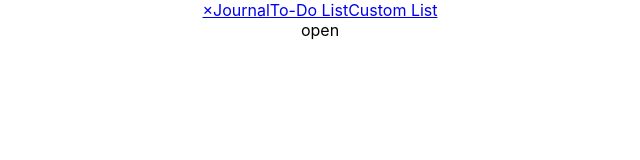
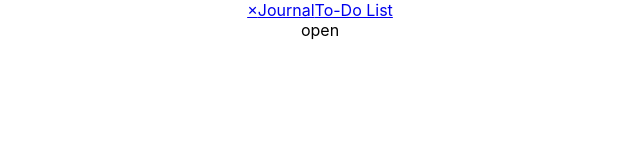
Before and after one commit to Hunt092/Organizo, a React (Create React App) app in the folder client/: page / in a window 1280 px wide. Shown: the top 160 px of the page, without its empty margins (320-960 px from the left). Built offline with nearby package versions, Linux system fonts and the light colour scheme.

Commit message:
new components added

```diff
--- a/client/src/components/Sidebar.js
+++ b/client/src/components/Sidebar.js
@@ -7,7 +7,6 @@ const Sidebar = () => {
                 <a href="javascript:void(0)" class="closebtn" onclick="closeNav()">&times;</a>
                 <a href="#">Journal</a>
                 <a href="#">To-Do List</a>
-                <a href="#">Custom List</a>
                 </div>
 
                 <span onclick="openNav()">open</span>
```
Also changed, not shown: client/src/components/Heading.js (added), client/src/components/Journal.js (added), client/src/components/Landingpage.js (added), client/src/components/ToDoList.js (added).
